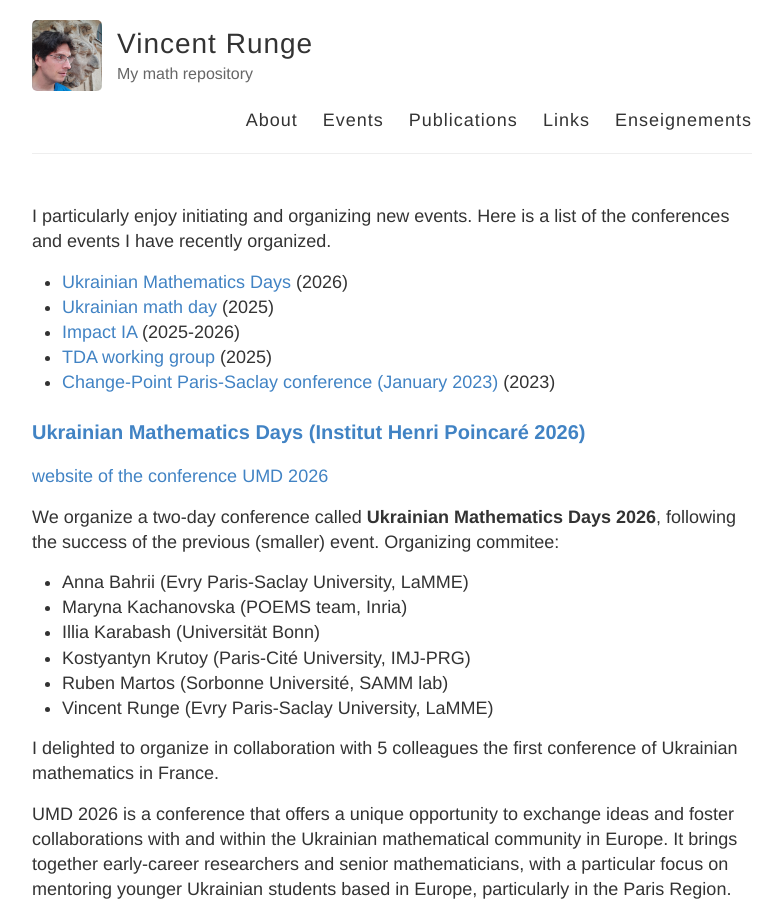
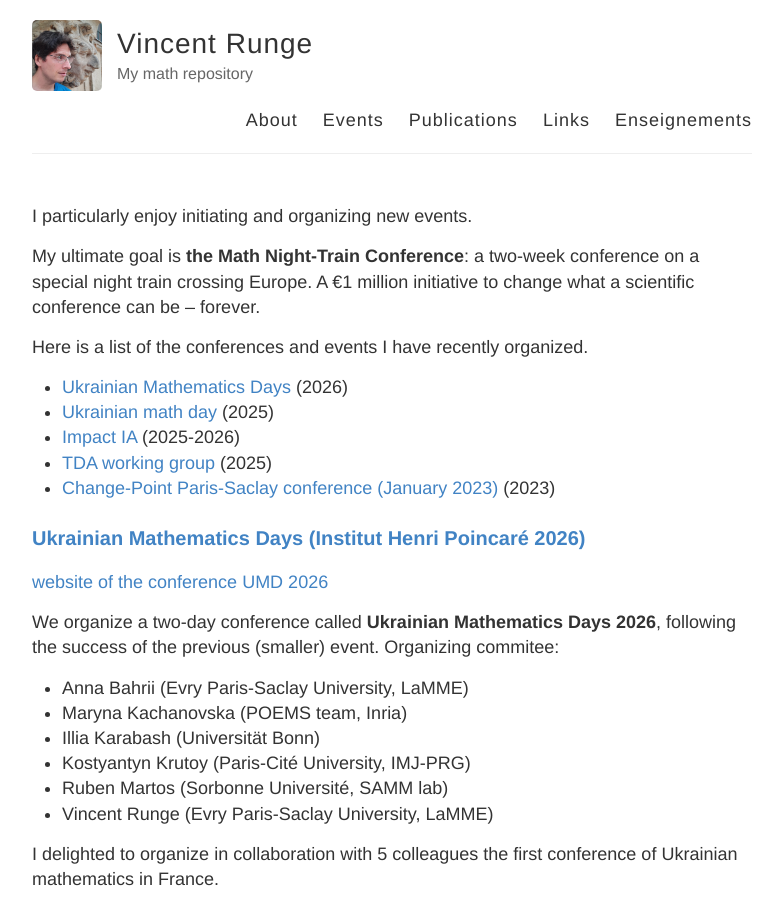
Before and after one commit to vincentrunge/vincentrunge.github.io, a Jekyll site: the page built from Events.md, in a window 1280 px wide and 900 px high. Shown: the whole window, without its empty margins (248-1031 px from the left). Built offline with Jekyll 4.4.1, drawn with Linux system fonts in a browser that asks for light colours.

Commit message:
Enhance Events.md with new conference details
Added details about the Math Night-Train Conference and updated the list of organized events.

```diff
--- a/Events.md
+++ b/Events.md
@@ -4,7 +4,12 @@ title: Events
 permalink: /Events/
 ---
 
-I particularly enjoy initiating and organizing new events. Here is a list of the conferences and events I have recently organized.
+I particularly enjoy initiating and organizing new events.
+
+My ultimate goal is **the Math Night-Train Conference**: a two-week conference on a special night train crossing Europe.
+A €1 million initiative to change what a scientific conference can be -- forever.
+
+Here is a list of the conferences and events I have recently organized.
 
 
 - [Ukrainian Mathematics Days](#umd) (2026)
```
